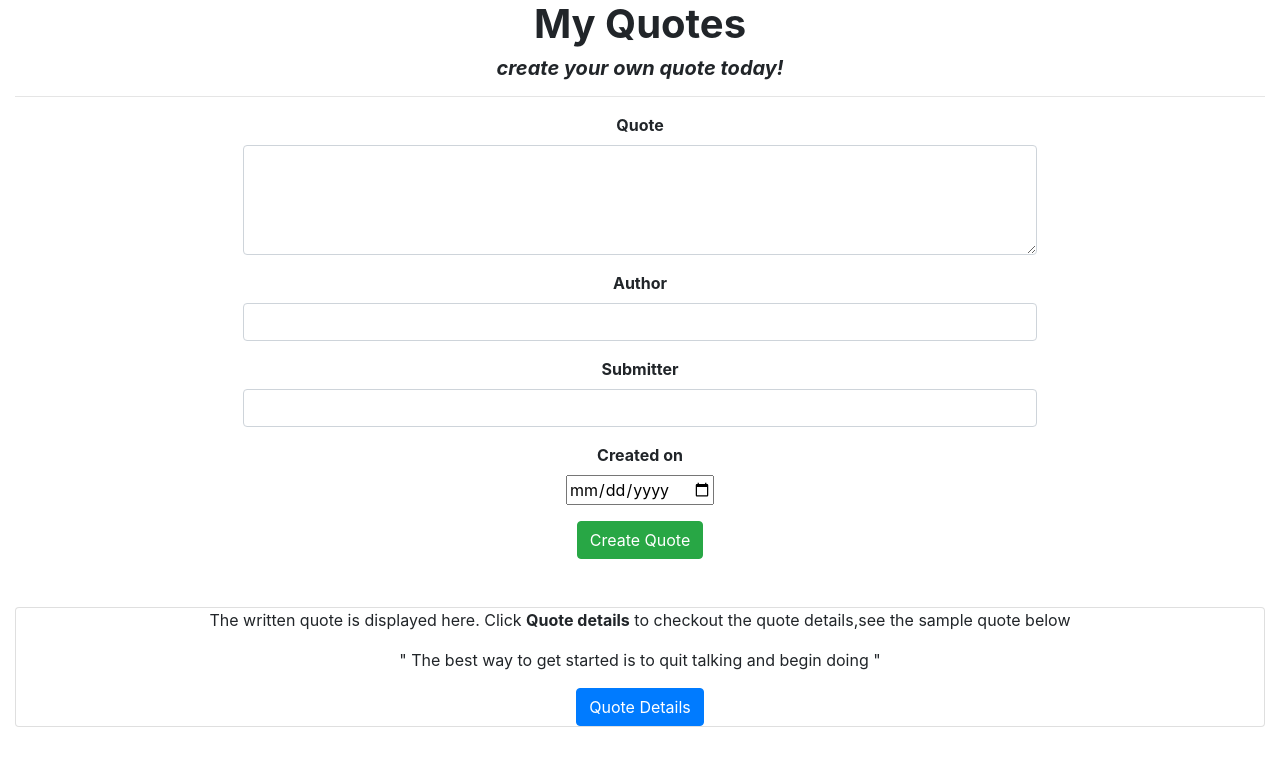
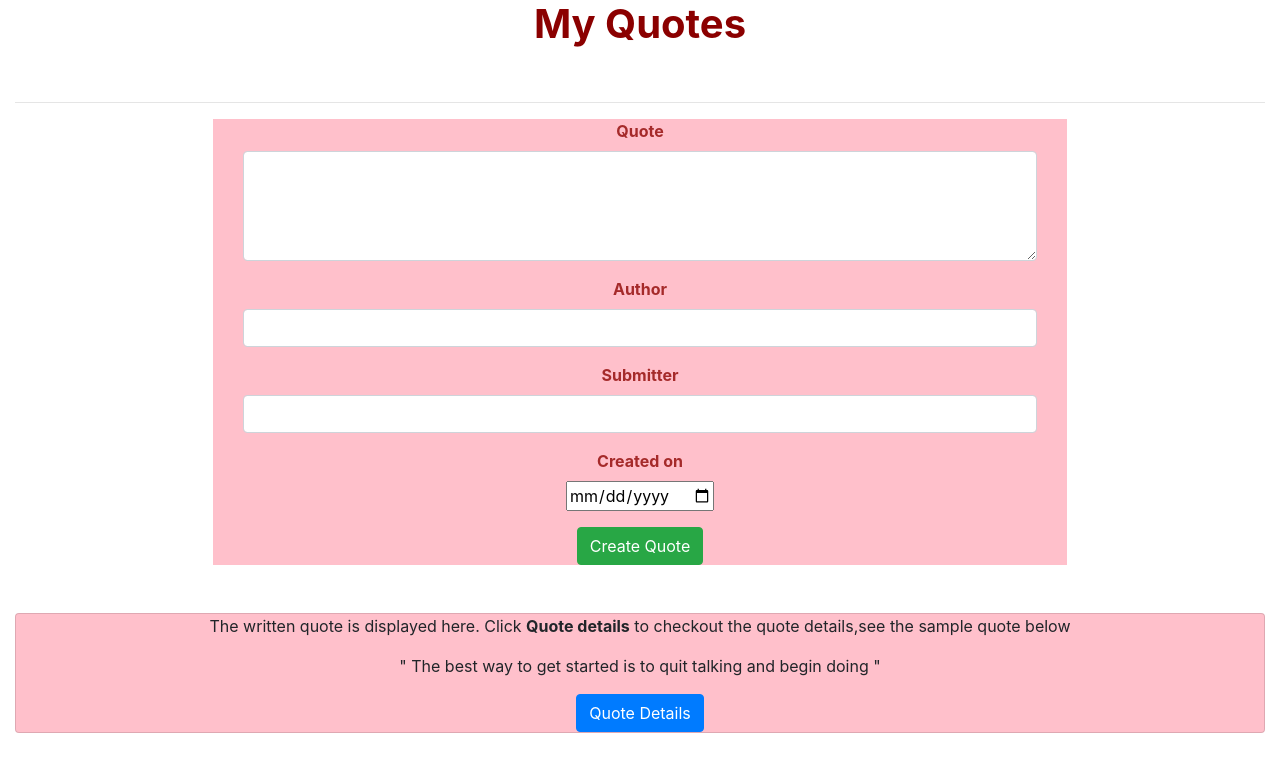
Before and after one commit to anzalmohamed/Quotes, an Angular app: page / in a window 1280 px wide. Shown: the top 772 px of the page. Built offline with nearby package versions, Linux system fonts and the light colour scheme.

Commit message:
added different styles to file

```diff
--- a/src/app/quote/quote.component.html
+++ b/src/app/quote/quote.component.html
@@ -1,21 +1,23 @@
 <div class="container-fluid">
-    <h1 class="h1 text-center"><strong> My Quotes</strong></h1>
-    <h5 class="h5 text-center"><strong><em>create your own quote today!</em></strong></h5>
+    <h1 class="h1 text-center" style="color:darkred"><strong> My Quotes</strong></h1>
+    <marquee behavior="scroll" direction="down" scrollamount='1' class="ma  text-center" style="color:crimson" ><strong><em>create your own quote today!</em></strong></marquee>
+
+
     <hr>
     <div class="row">
         <div class="col-md-2"></div>
-        <div class="col-md-8">
+        <div class="col-md-8" style="background-color:pink;">
             <app-quotes-form (addQuote)="addNewQuote($event)"></app-quotes-form>
 
         </div>
         <div class="col-md-2"></div>
 
     </div>
-    <div class="card mt-5 text-center mb-5">
+    <div class="card mt-5 text-center mb-5" style="background-color: pink;">
         <p>The written quote is displayed here. Click <strong>Quote details</strong> to checkout the quote details,see
             the sample quote below </p>
 
-        <div *ngFor='let quote of quotes; let i = index'>
+        <div *ngFor='let quote of quotes; let i = index' >
 
 
                 <p appVoteCount *ngIf="highestUpVotebtn()===quote.upvotes && quote.upvotes>0">
@@ -25,8 +27,8 @@
                 </p>
 
 
-                <button (click)='toggleDetails(i)' class="btn btn-primary">Quote Details</button>
-                <app-quote-detail *ngIf='quote.showAuthor' [quote]='quote' (isComplete)='deleteQuote($event,i)'>
+                <button (click)='toggleDetails(i)' class="btn btn-primary" >Quote Details</button>
+                <app-quote-detail style="color: darkred;" *ngIf='quote.showAuthor' [quote]='quote' (isComplete)='deleteQuote($event,i)'>
                 </app-quote-detail>
 
         </div>
--- a/src/app/quotes-form/quotes-form.component.html
+++ b/src/app/quotes-form/quotes-form.component.html
@@ -3,7 +3,7 @@
 
         <div class="form-group">
 
-            <label for="name"><strong> Quote</strong></label>
+            <label for="name" style="color: brown;"><strong> Quote</strong></label>
             <textarea class="form-control" id="name" rows="4" [(ngModel)]="newQuote.name" name="name" #name='ngModel'  required></textarea>
             <div [hidden]="name.valid || name.pristine" class="alert alert-danger">
                 <p>Quote is required</p>
@@ -11,7 +11,7 @@
         </div>
         <div class="form-group">
 
-            <label for="author"><strong> Author</strong></label>
+            <label for="author" style="color: brown;"><strong> Author</strong></label>
             <input type="text" required class="form-control" id="author" [(ngModel)]="newQuote.author" name="author" #author="ngModel">
             <div [hidden]="author.valid || author.pristine" class="alert alert-danger">
                 <p>Author is required</p>
@@ -21,14 +21,14 @@
         </div>
         <div class="form-group">
 
-            <label for="submitter"><strong> Submitter</strong></label>
+            <label for="submitter" style="color: brown;"><strong> Submitter</strong></label>
             <input type="text" required class="form-control" id="submitter"  [(ngModel)]="newQuote.submitter" name="submitter" #submitter="ngModel">
             <div [hidden]="submitter.valid || submitter.pristine" class="alert alert-danger">
                 <p>Submitter is required</p>
               </div>
         </div>
         <div class="form-group">
-            <label for="complete"><strong> Created on</strong></label><br>
+            <label for="complete" style="color: brown;"><strong> Created on</strong></label><br>
             <input type='date' id="complete" required  [(ngModel)]="newQuote.completeDate" name="completeDate" #completeDate="ngModel" >
             <div [hidden]="completeDate.valid || completeDate.pristine" class="alert alert-danger">
                 <p>Date is required</p>
```
